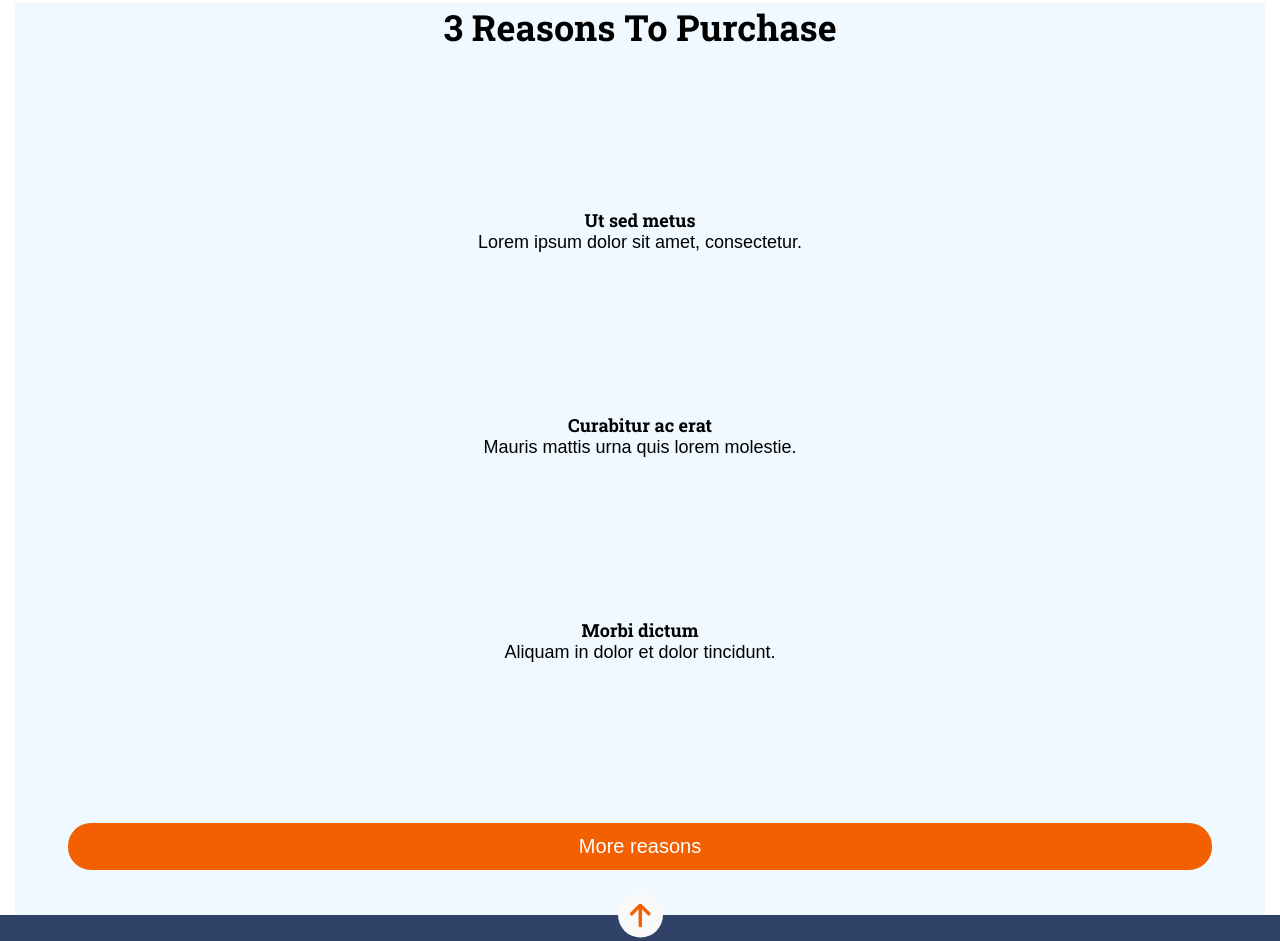
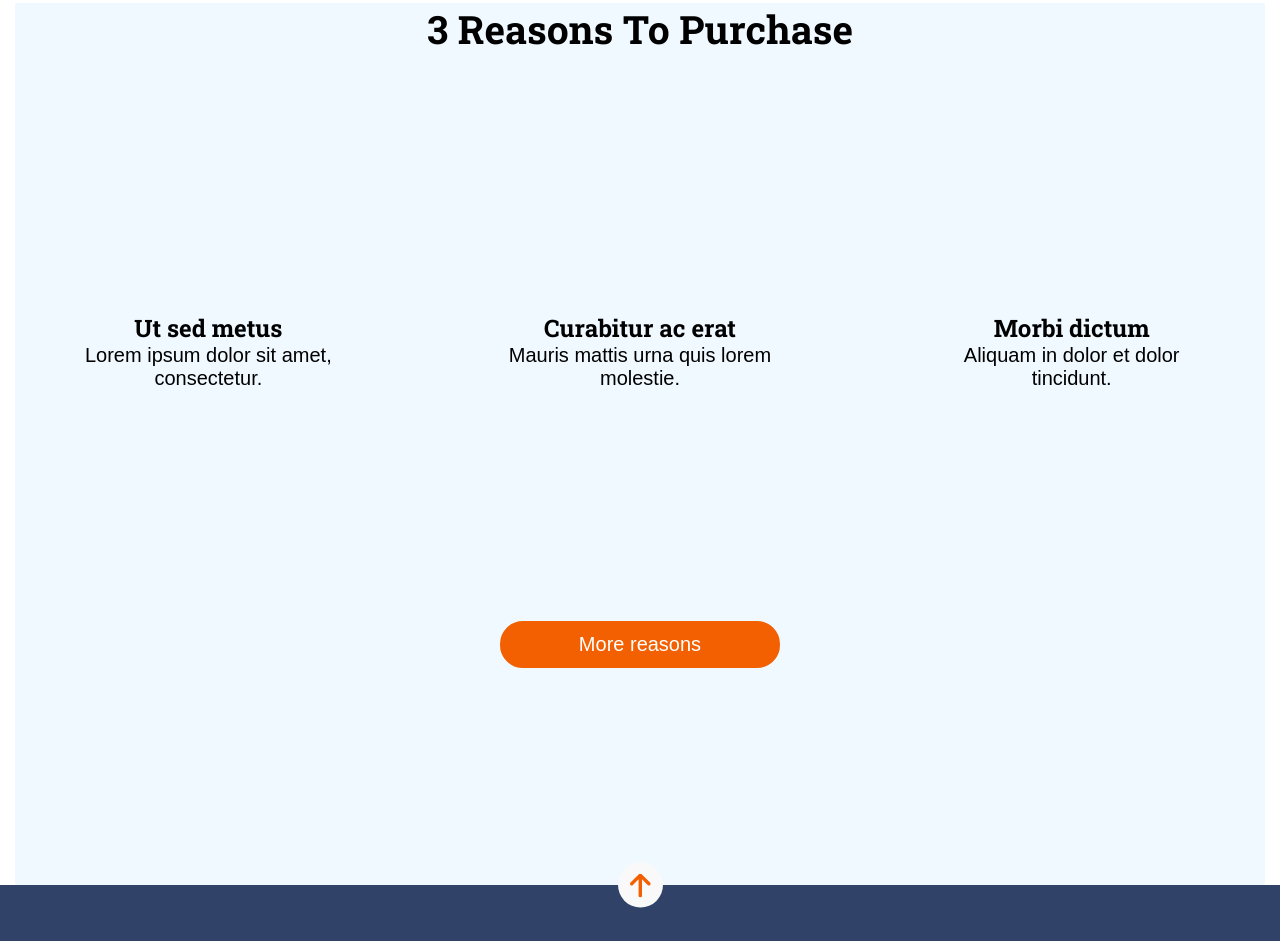
Before and after one commit to PaulaPSoto/modulo-1-evaluacion-final-PaulaPSoto, a website: page src/html/index.html in a window 1280 px wide. Shown: the part 793-1734 px from the top of the page. Drawn offline with nearby package versions, Linux system fonts and the light colour scheme; files that its build step writes are made by us from their sources; files whose address does not match are found by name.

Commit message:
Add first changes Mediaquerie

```diff
--- a/src/scss/main.scss
+++ b/src/scss/main.scss
@@ -39,6 +39,8 @@
     margin-top: 15px;
     margin-left: 14px;
 }
+
+
 
 .h1-text {
     font-family: 'Roboto Slab',sans-serif;
@@ -134,6 +136,7 @@
     size: 20px;
     padding: 0 25px 0 26px;
 }
+// grid
 .container3 {
     background-color:#eff9ff;
     display: grid;
@@ -269,3 +272,49 @@ p:hover {
 p {
     transition: color 0.8s linear 0.2s;
 }*/
+
+
+/* MEDIAQUERIE TABLET */
+@media all and (min-width: 768px) {
+
+
+ /* grid */
+.container3 {
+    background-color:#eff9ff;
+    // display: grid;
+    grid-template-columns: (1fr 1fr 1fr);
+    grid-template-rows: 33vh 33vh 33vh;
+    grid-gap:45px;
+  }
+  .container3--item1{
+    // top: 30px;
+    // text-align: center;
+    grid-column: 1/4;
+    font-size: 26px;
+}
+.container3--item2{
+    // text-align: center;
+    grid-column: 1/2
+
+}
+.container3--item3 {
+    grid-column: 2/3;
+}
+.container3--item4 {
+
+    grid-column: span 1;
+}
+
+.container3--item5{
+    grid-column: 2/3;
+    grid-row-start: 3;
+    grid-row-end:4 ;
+}
+.container3__item2--title {
+    font-size: 24px;
+}
+.container3__item2--text {
+    font-size: 20px;
+}
+
+}
```
